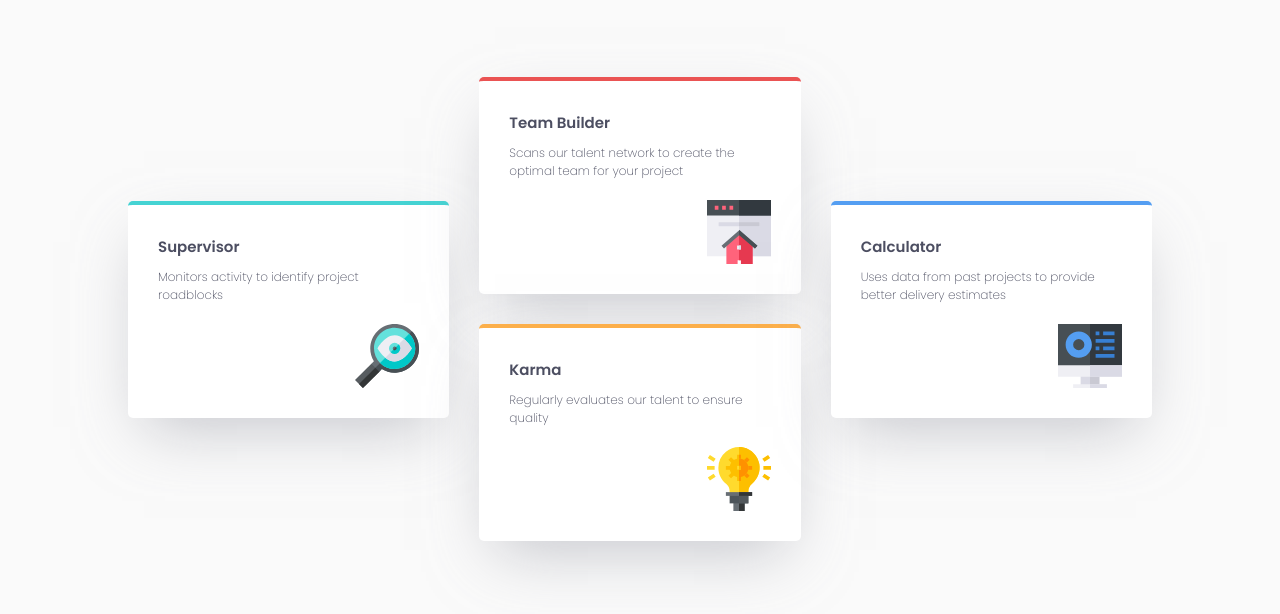
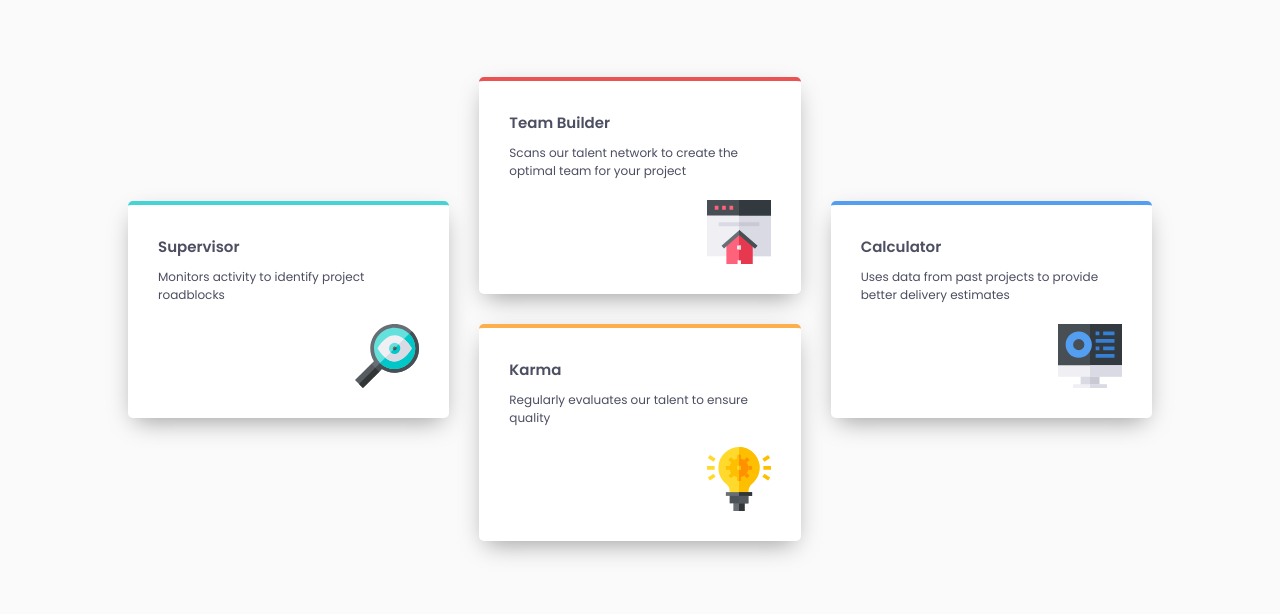
Before and after one commit to Adezayn/animated-cards, a plain HTML site: page index.html in a window 1280 px wide. Shown: the part 244-858 px from the top of the page. Drawn offline with Linux system fonts and the light colour scheme.

Commit message:
new changes

```diff
--- a/index.css
+++ b/index.css
@@ -9,7 +9,7 @@ html{
 body{
     font-size: 1.5rem;
     font-family: 'Poppins', sans-serif;
-    font-weight: 200;
+    font-weight: 400;
     background-color: hsl(0, 0%, 98%);
     color:hsl(234, 12%, 34%);
 }
@@ -75,7 +75,7 @@ h2{
     background-color: #fff;
     border-radius: .5rem;
     text-align: start;
-    box-shadow: 0px 25px 61px -16px rgba(163,165,174,0.62);
+    box-shadow: 0px 9px 24px -7px rgba(0,0,0,0.40)
 }
 .grid-child h3{
     font-size: inherit;
```
